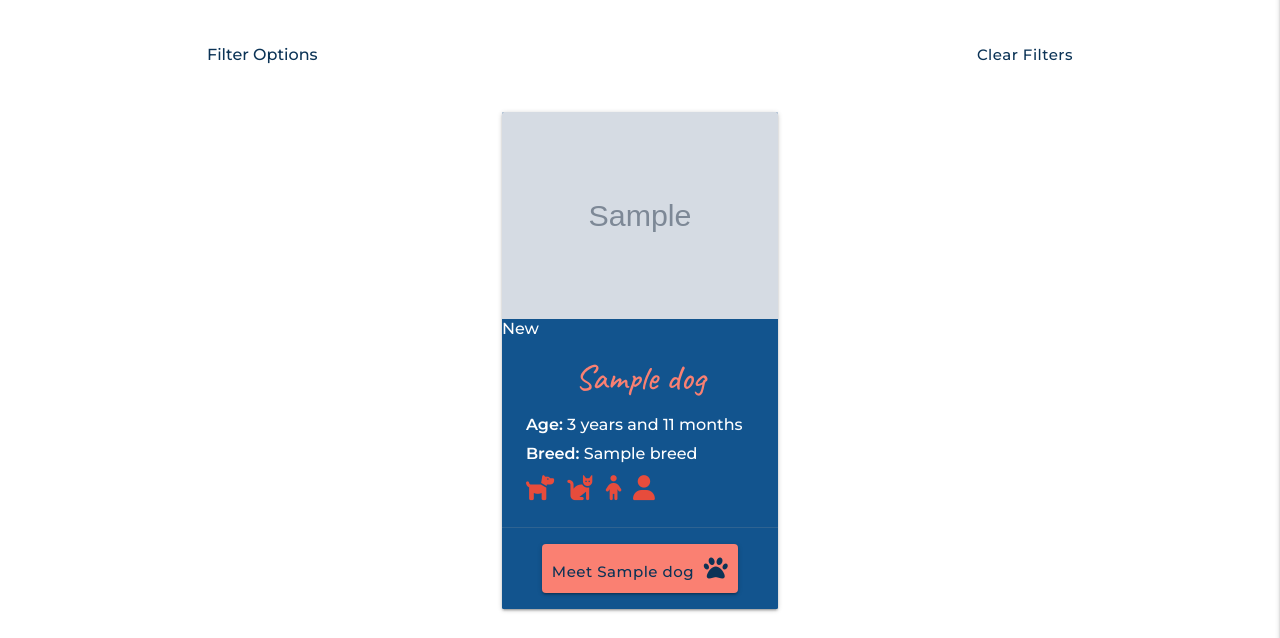
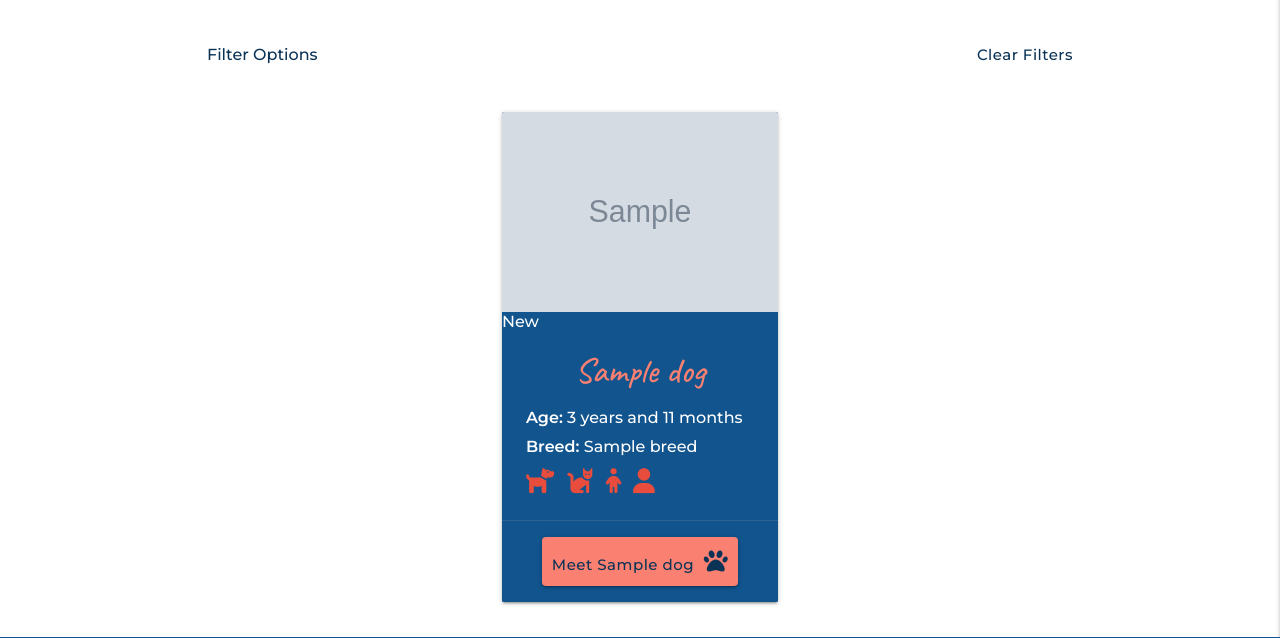
Before and after one commit to Hanmb17/CI_MS3_CoastalPawsRescue, a Flask app: page /get_dogs in a window 1280 px wide. Shown: the part 179-817 px from the top of the page. Run offline with Flask 3, Linux system fonts and the light colour scheme; grey boxes marked "Sample" are stand-in pictures; a database or web service that is not in the repository returns one stand-in record (values such as "Sample title"); some libraries are stand-ins or nearby versions.

Commit message:
Add: styling to dog's image in dogs card

```diff
--- a/static/css/style.css
+++ b/static/css/style.css
@@ -509,7 +509,14 @@ input[type=number]:not(.browser-default):focus:not([readonly])+label {
     margin-left: 20px;
 }
 
-
+.dog-card-img{
+    width: 100%;
+    height: 200px;
+    object-fit: cover;
+    object-position: center center;
+    margin: 0 auto;
+    display: block;
+}
 .dog-image {
     max-height: 150px;
     aspect-ratio: 1;
--- a/templates/dogs.html
+++ b/templates/dogs.html
@@ -110,7 +110,7 @@
       <div class="card">
         <div class="card-image">
           <img
-            class="responsive-img"
+            class="dog-card-img"
             src="{{ dog.imageURL }}"
             alt="{{ dog.name }}'s Image"
           />
```
